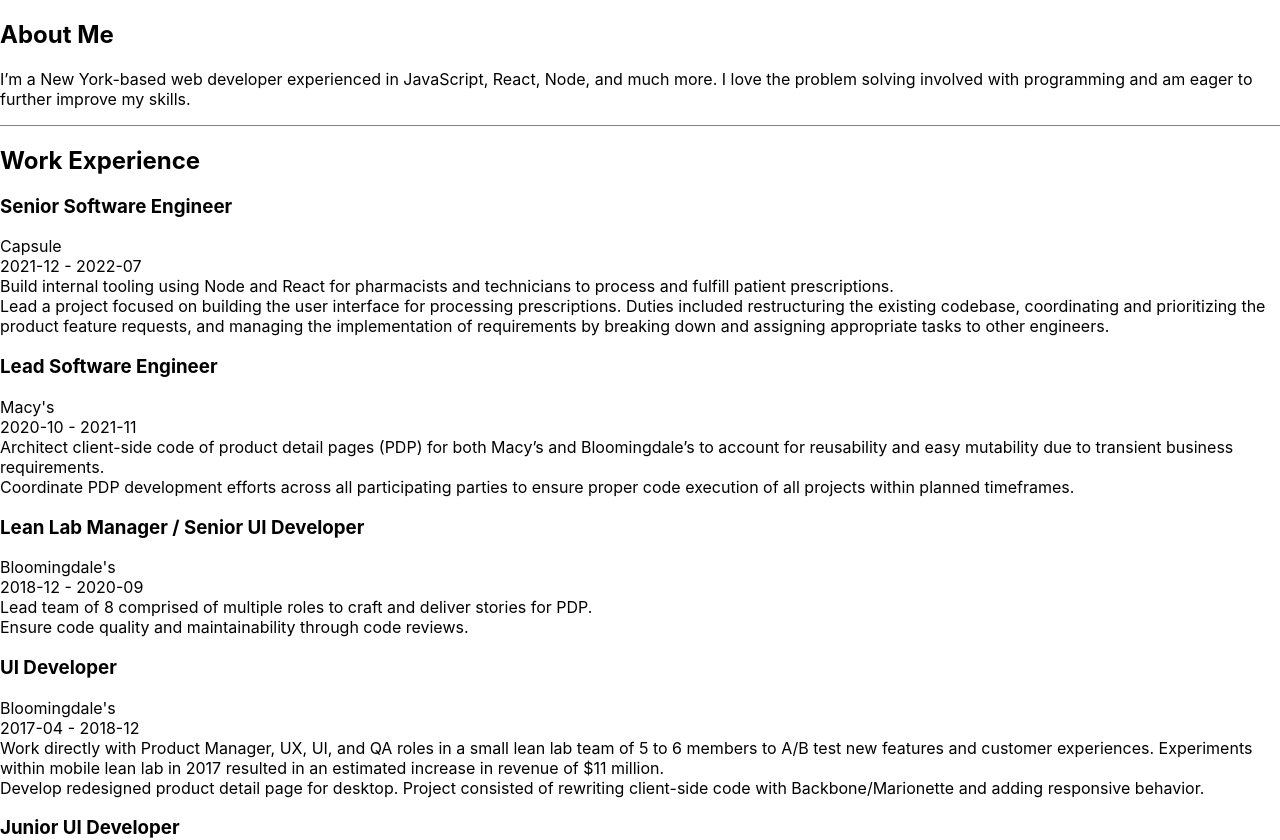
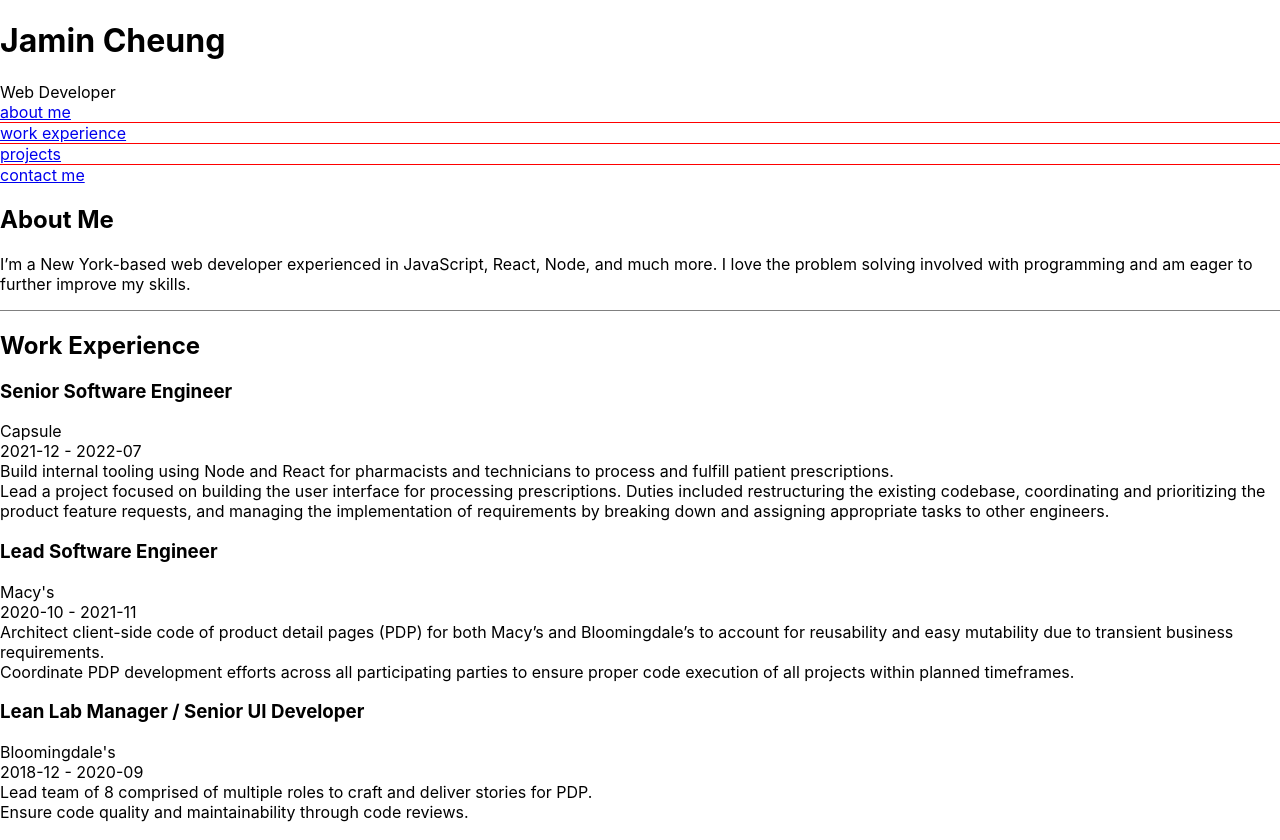
Before and after one commit to jaminc/portfolio-with-react, a React (Create React App) app: page / in a window 1280 px wide. Shown: the top 840 px of the page. Built offline with nearby package versions, Linux system fonts and the light colour scheme.

Commit message:
Add Sidebar

```diff
--- a/src/App.tsx
+++ b/src/App.tsx
@@ -1,9 +1,12 @@
 import { ReactElement } from "react";
+
 import MainContent from "./components/mainContent/MainContent";
+import Sidebar from "./components/sidebar/Sidebar";
 
 function App(): ReactElement {
   return (
     <div className="App">
+      <Sidebar />
       <MainContent />
     </div>
   );
--- /dev/null
+++ b/src/components/sidebar/Sidebar.tsx
@@ -0,0 +1,26 @@
+import { ReactElement } from "react";
+
+import sidebarLinks from "../../data/sidebarLinks";
+
+import styles from "./sidebar.module.css";
+
+const Sidebar = (): ReactElement => {
+  return (
+    <>
+      <h1>Jamin Cheung</h1>
+      <div>Web Developer</div>
+
+      <ul className={styles.linksList}>
+        {sidebarLinks.map((linkData) => {
+          return (
+            <li className={styles.linkContainer}>
+              <a href={linkData.link}>{linkData.title}</a>
+            </li>
+          );
+        })}
+      </ul>
+    </>
+  );
+};
+
+export default Sidebar;
--- /dev/null
+++ b/src/components/sidebar/sidebar.module.css
@@ -0,0 +1,3 @@
+.linkContainer:not(:last-child) {
+  border-bottom: 1px solid red;
+}
--- /dev/null
+++ b/src/data/sidebarLinks.ts
@@ -0,0 +1,22 @@
+import { Link, SidebarLinks } from "../types/sidebarLinks";
+
+const sidebarLinks: SidebarLinks = [
+  {
+    title: "about me",
+    link: `#${Link.AboutMe}`,
+  },
+  {
+    title: "work experience",
+    link: `#${Link.WorkExperience}`,
+  },
+  {
+    title: "projects",
+    link: `#${Link.Projects}`,
+  },
+  {
+    title: "contact me",
+    link: `#${Link.ContactMe}`,
+  },
+];
+
+export default sidebarLinks;
--- /dev/null
+++ b/src/types/sidebarLinks.ts
@@ -0,0 +1,13 @@
+export enum Link {
+  AboutMe = "about-me",
+  WorkExperience = "work-experience",
+  Projects = "projects",
+  ContactMe = "contact-me",
+}
+
+export type SidebarLink = {
+  title: string;
+  link: string;
+};
+
+export type SidebarLinks = SidebarLink[];
```
